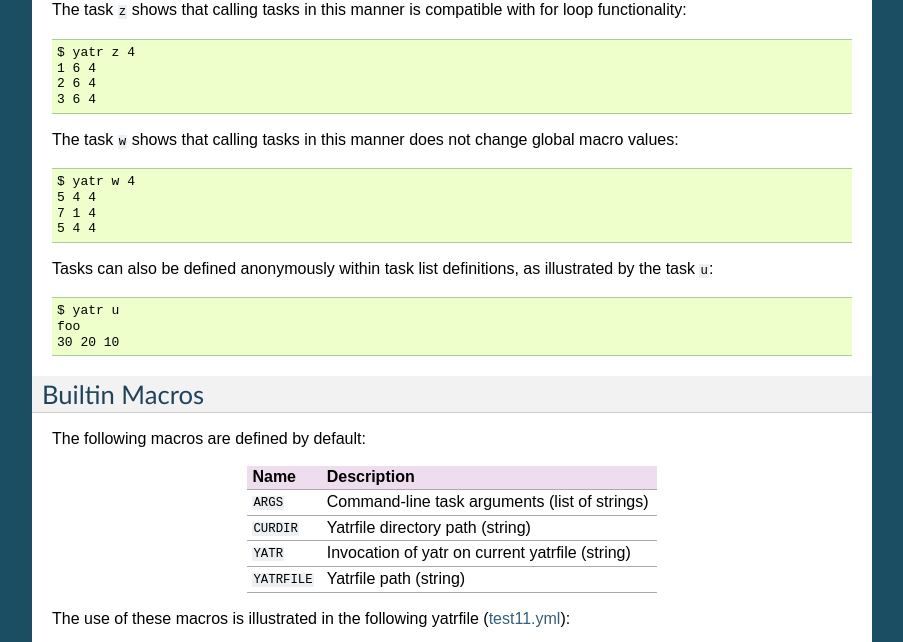
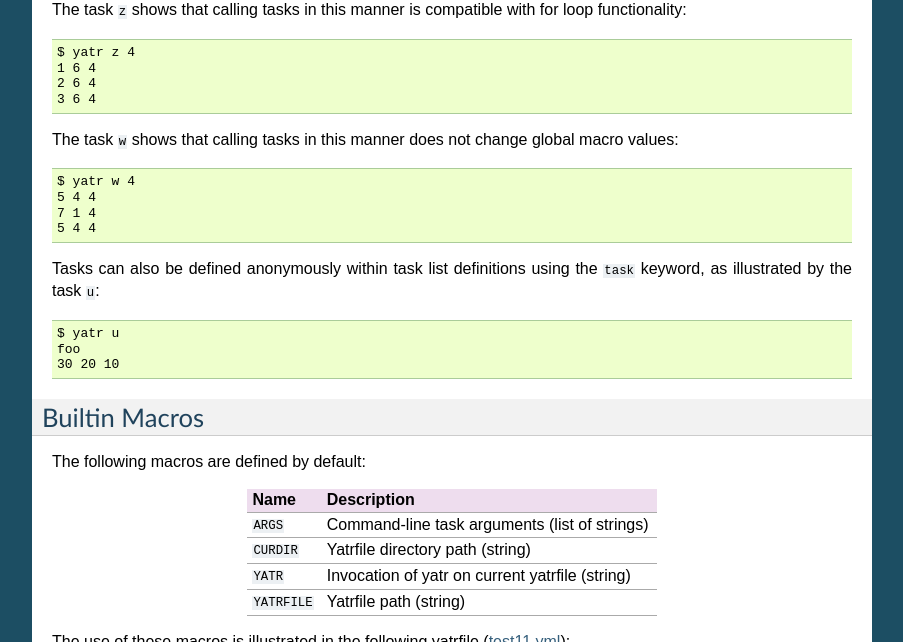
Before and after one commit to mbodenhamer/yatr, a Sphinx documentation site: the page built from docs/yatrfile.rst, in a window 1280 px wide and 900 px high, scrolled down 8421 px, cut to the strip 0-642 px from the top of the window. Shown: the whole strip, without its empty margins (198-1101 px from the left). Built offline with Sphinx 7.4.7, drawn with Linux system fonts in a browser that asks for light colours.

Commit message:
Updating docs

```diff
--- a/docs/yatrfile.rst
+++ b/docs/yatrfile.rst
@@ -348,7 +348,7 @@ The task ``w`` shows that calling tasks in this manner does not change global ma
     5 4 4
 
 
-Tasks can also be defined anonymously within task list definitions, as illustrated by the task ``u``::
+Tasks can also be defined anonymously within task list definitions using the ``task`` keyword, as illustrated by the task ``u``::
 
     $ yatr u
     foo
```
